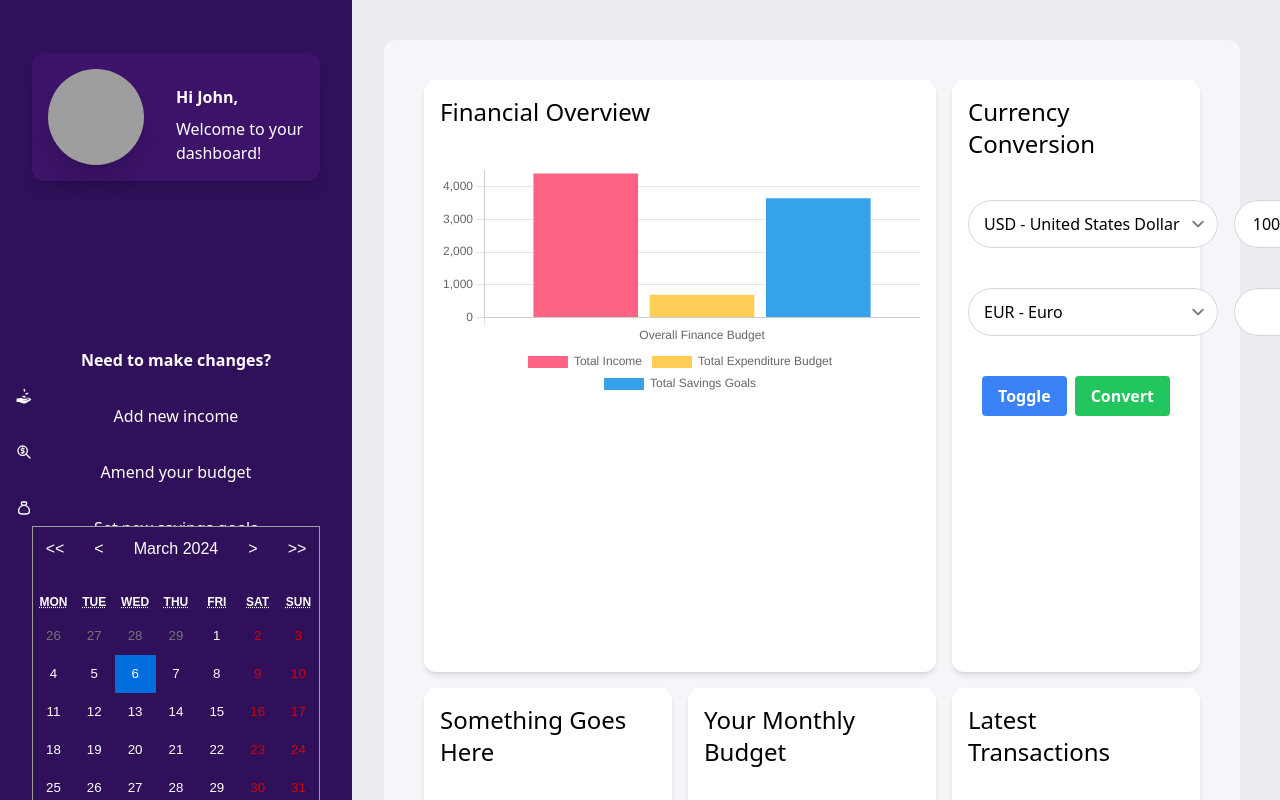
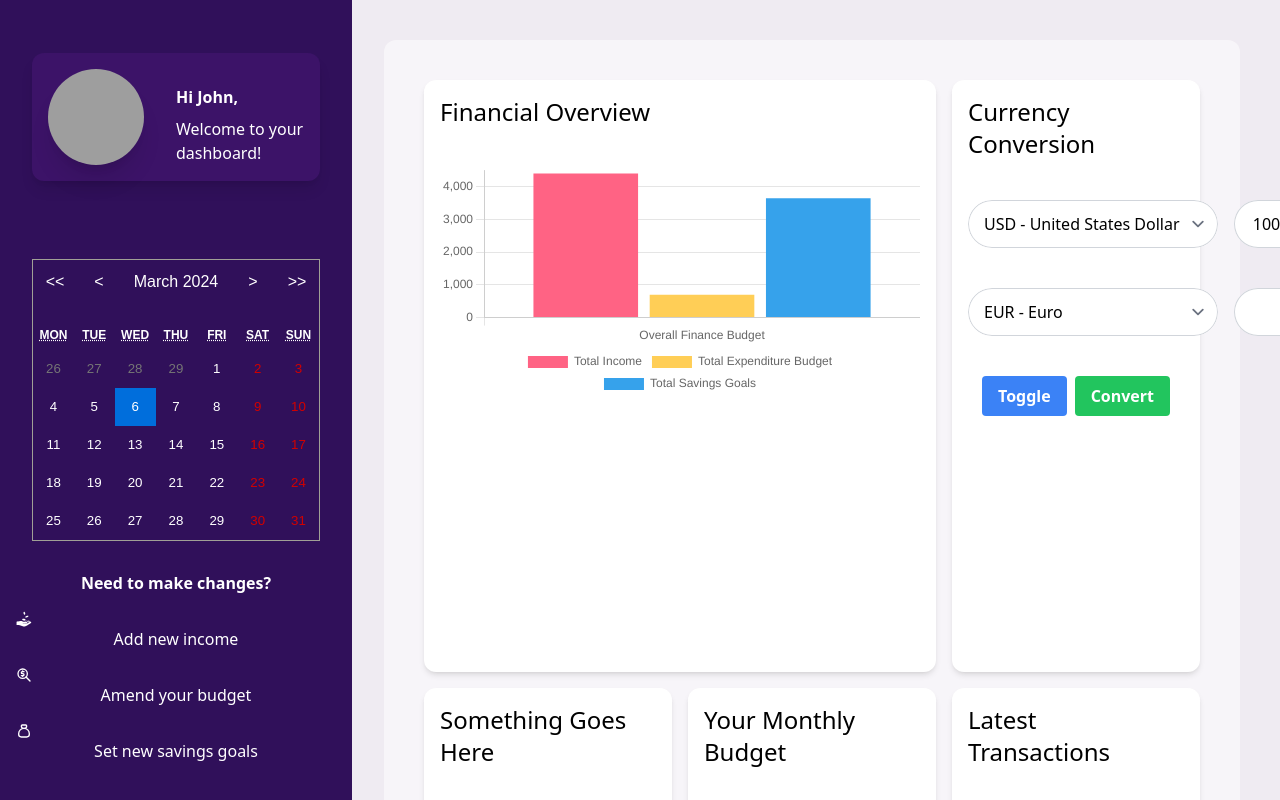
Before and after one commit to MrKatrish/insight_wallet, a React (Vite) app: page /dashboard in a window 1280 px wide. Built offline with nearby package versions, Linux system fonts and the light colour scheme; grey boxes are pictures that could not be loaded.

Commit message:
calendar moved to center sidebar, spacing added to mb navigation links

```diff
--- a/src/components/Sidebar.jsx
+++ b/src/components/Sidebar.jsx
@@ -30,8 +30,10 @@ const Sidebar = () => {
           </div>
       </div>
 
+      <MyCalendar className="col-span-1" />
+
       {/* Navigation Links */}
-      <ul className="col-span-1 text-center mt-24">
+      <ul className="col-span-1 text-center mt-2 mb-22">
         <h3 className="mb-2 font-semibold">Need to make changes?</h3>
         <li>
           <Link to="/income" className="block py-2 px-4 hover:bg-black hover:bg-opacity-50 hover:rounded-md"><GiReceiveMoney />Add new income
@@ -48,7 +50,6 @@ const Sidebar = () => {
           </Link>
         </li>
       </ul>
-      <MyCalendar className="col-span-1" />
     </div>
   );
 };
```
